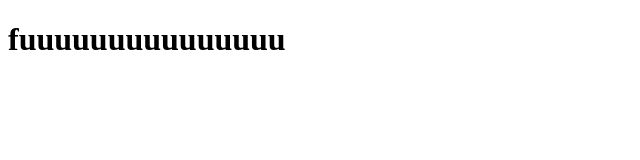
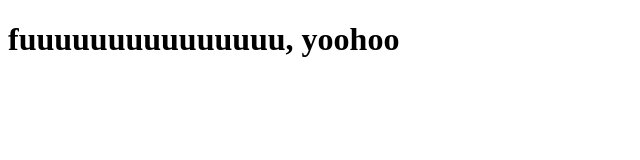
Before and after one commit to 6410685249/hello2, a website: page index.html in a window 1280 px wide. Shown: the whole page, without its empty margins (0-640 px from the left). Drawn offline with Linux system fonts and the light colour scheme.

Commit message:
modified index.html

```diff
--- a/index.html
+++ b/index.html
@@ -7,6 +7,6 @@
     <title>New Html Doc</title>
   </head>
   <body>
-    <h1>fuuuuuuuuuuuuuuu</h1>
+    <h1>fuuuuuuuuuuuuuuu, yoohoo</h1>
   </body>
 </html>
```
